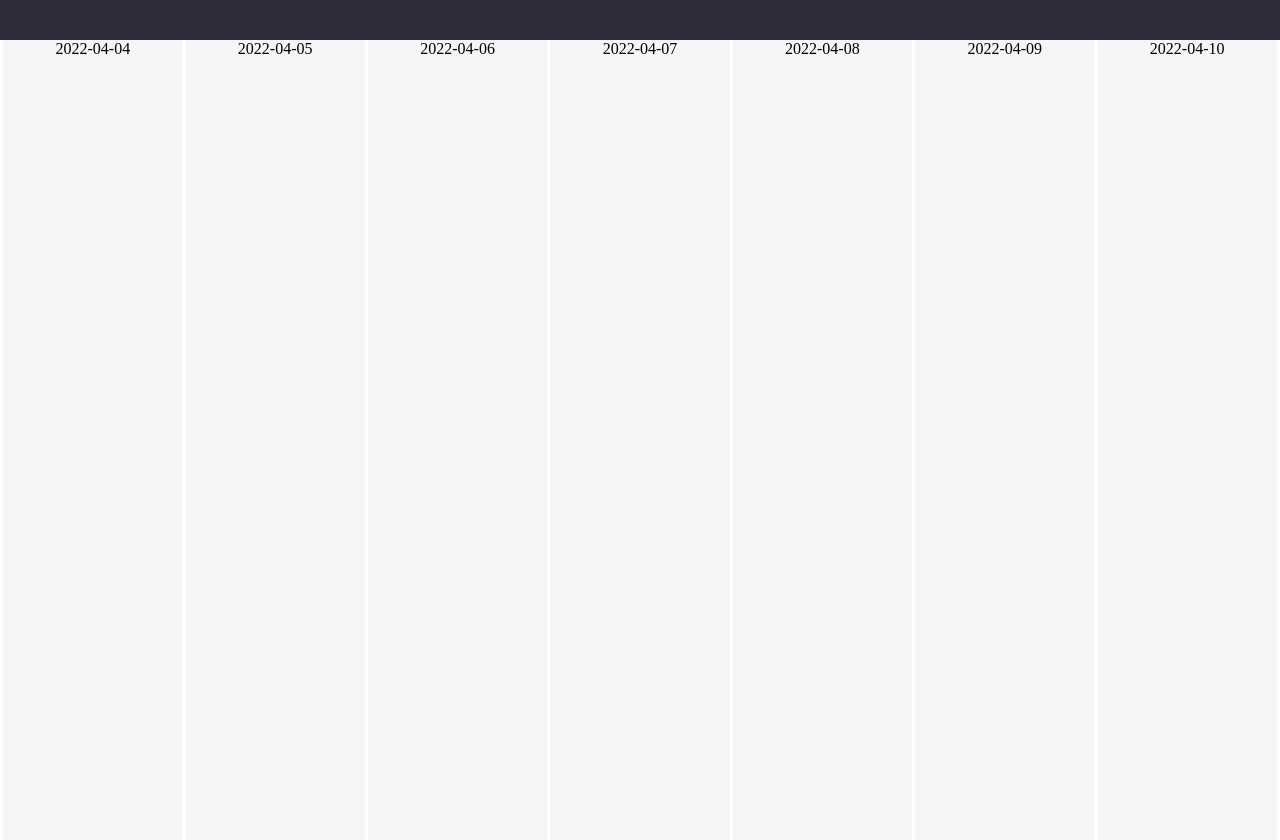
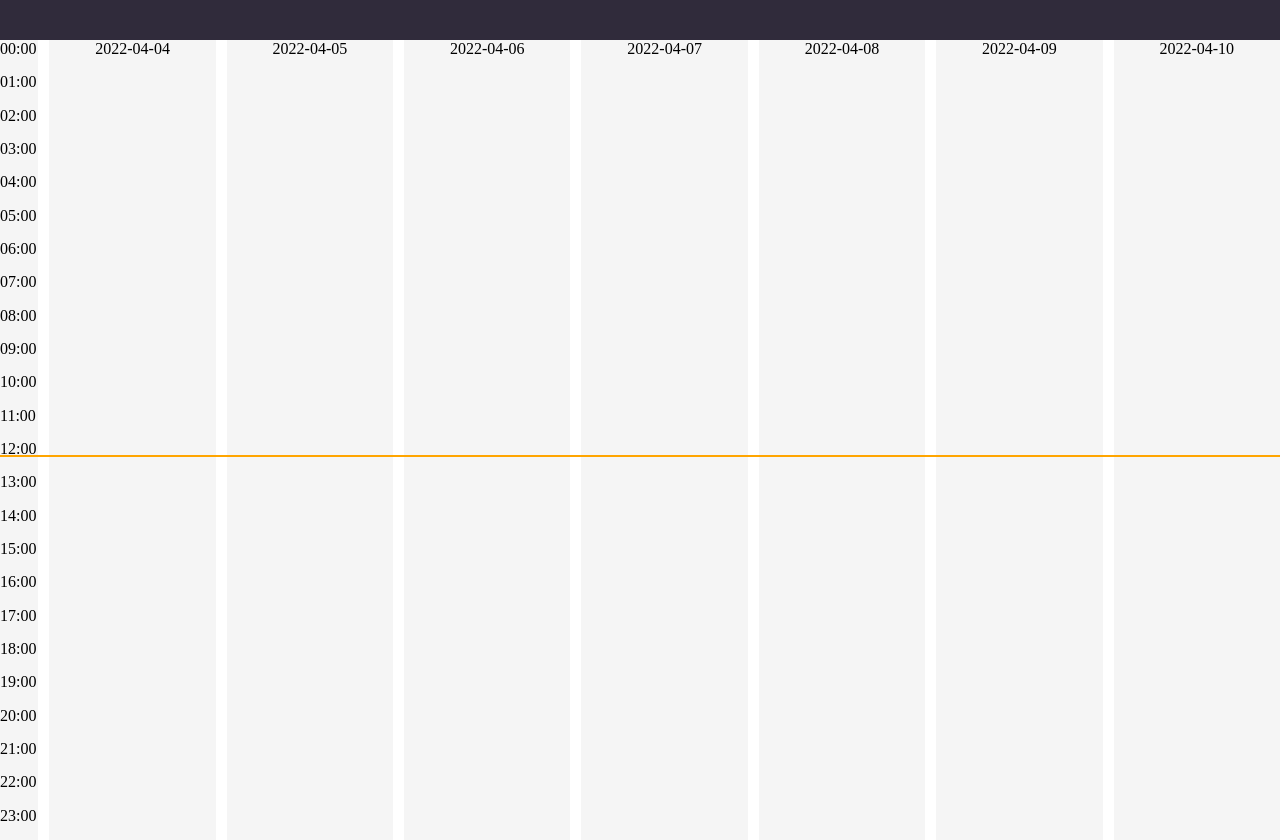
Before and after one commit to KacperPaszkowski/kalendarz, a PHP site: page / in a window 1280 px wide. Run offline with PHP 8.4, Linux system fonts and the light colour scheme; the visitor is signed in with stand-in values (Sample User, id 1); data that the repository does not hold is empty.

Commit message:
timeline

```diff
--- a/index.php
+++ b/index.php
@@ -1,4 +1,8 @@
-<html>
+<?php
+session_start();
+
+if($_SESSION['auth'] == true){
+    echo ('<html>
         <header>
             <link rel="stylesheet" href="static/index.css">
         </header>
@@ -12,10 +16,20 @@
             </div>
 
             <div class="main-container" id="calendar-container">
+                <div class="timeline-p" id="timeline-p"></div>
+                <div class="c-timeline" id="timeline">
+
+                </div>
             <div class="calendar-entry" id="calendar-prefab">
                 <div class="c-title"></div>
             </div>
             </div>
         </body>
         <script src="static/calendar.js"></script>
-</html>
+    </html>');
+}
+else{
+    header("Location: login.php");
+    die();
+}
+?>
--- a/login.php
+++ b/login.php
@@ -1,4 +1,5 @@
 <?php
+
     if($_POST){
         session_start();
         $servername = "localhost";
--- a/static/calendar.js
+++ b/static/calendar.js
@@ -1,9 +1,10 @@
 var c_day = document.getElementById("calendar-prefab");
 var c_cont = document.getElementById("calendar-container");
+var c_timeline = document.getElementById("timeline");
+var timeline_p = document.getElementById("timeline-p");
 
 
 let curr = new Date
-// let week = []
 
 for (let i = 1; i <= 7; i++) {
     let first = curr.getDate() - curr.getDay() + i
@@ -26,8 +27,15 @@ for (let i = 1; i <= 7; i++) {
 
 }
 
+for(let k = 0; k < 24; k++){
+    let h = document.createElement('p');
+    h.innerHTML = (String(k).length == 1 ? "0"+String(k) : String(k)) + ":00"
+    h.style.position = 'absolute';
+    h.style.top = String(mapHour(k, 0, 24, 0, 100)) + '%';
+    c_timeline.appendChild(h)
+}
+
 const add_event = (dst, from, to, event) => {
-    console.log("CALL")
     var calendar_event = document.getElementById('event-prefab').cloneNode(true);
     calendar_event.removeAttribute('id');
 
@@ -61,3 +69,13 @@ const add_event = (dst, from, to, event) => {
 function mapHour(hour, from_in, to_in, from_out, to_out) {
     return (hour - from_in) * (to_out - from_out) / (to_in - from_in) + from_out;
 }
+
+var updateTimelineP = window.setInterval(updateTP, 10000);
+updateTP()
+function updateTP() {
+    var day = new Date();
+    console.log(day.getHours(), day.getMinutes())
+    const time = parseInt(day.getHours()) + (parseInt(day.getMinutes()) / 60)
+    const top = String(mapHour(time, 0, 24, 0, 100)) + '%';
+    timeline_p.style.top = top;
+}
--- a/static/index.css
+++ b/static/index.css
@@ -14,12 +14,13 @@ body{
     height: 100%;
     display: flex;
     flex-direction: row;
-    justify-content: space-evenly;
+    justify-content: space-between;
     align-items: center;
+    position: relative;
 }
 
 .calendar-entry{
-    width: 14%;
+    width: 13%;
     height: 100%;
     background-color: rgb(245, 245, 245);
     position: relative;
@@ -45,3 +46,23 @@ body{
 .e-title, .e-info{
     margin-left: 5%;
 }
+
+.c-timeline{
+    width: 3%;
+    height: 100%;
+    background-color: rgb(245, 245, 245);
+    position: relative;
+}
+
+.timeline-p{
+    position: absolute;
+    width: 100%;
+    height: 2px;
+    background-color: orange;
+    z-index: 100;
+}
+
+p{
+    padding: 0;
+    margin: 0;
+}
```
Lines whose indentation alone changed are shown as unchanged.
